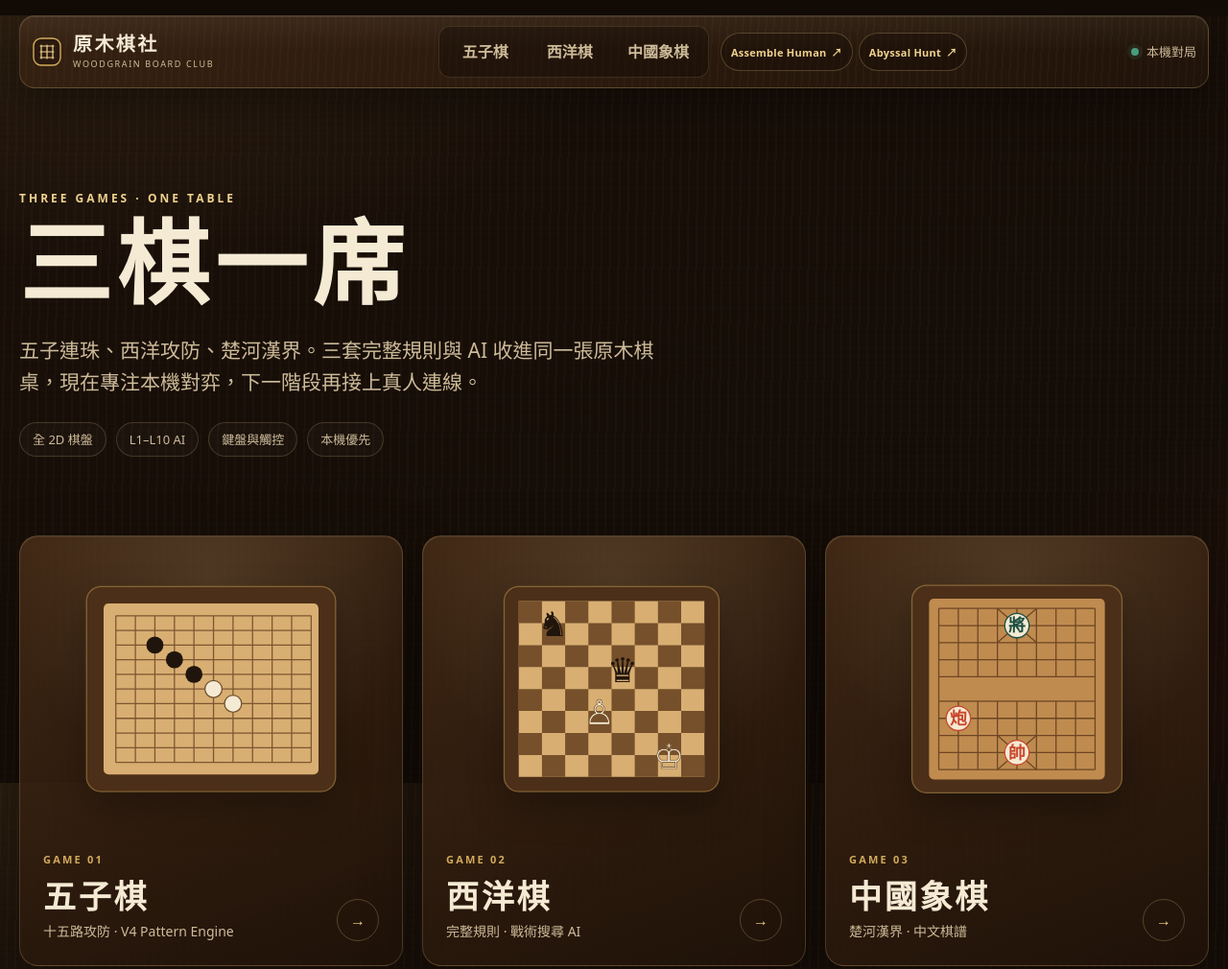
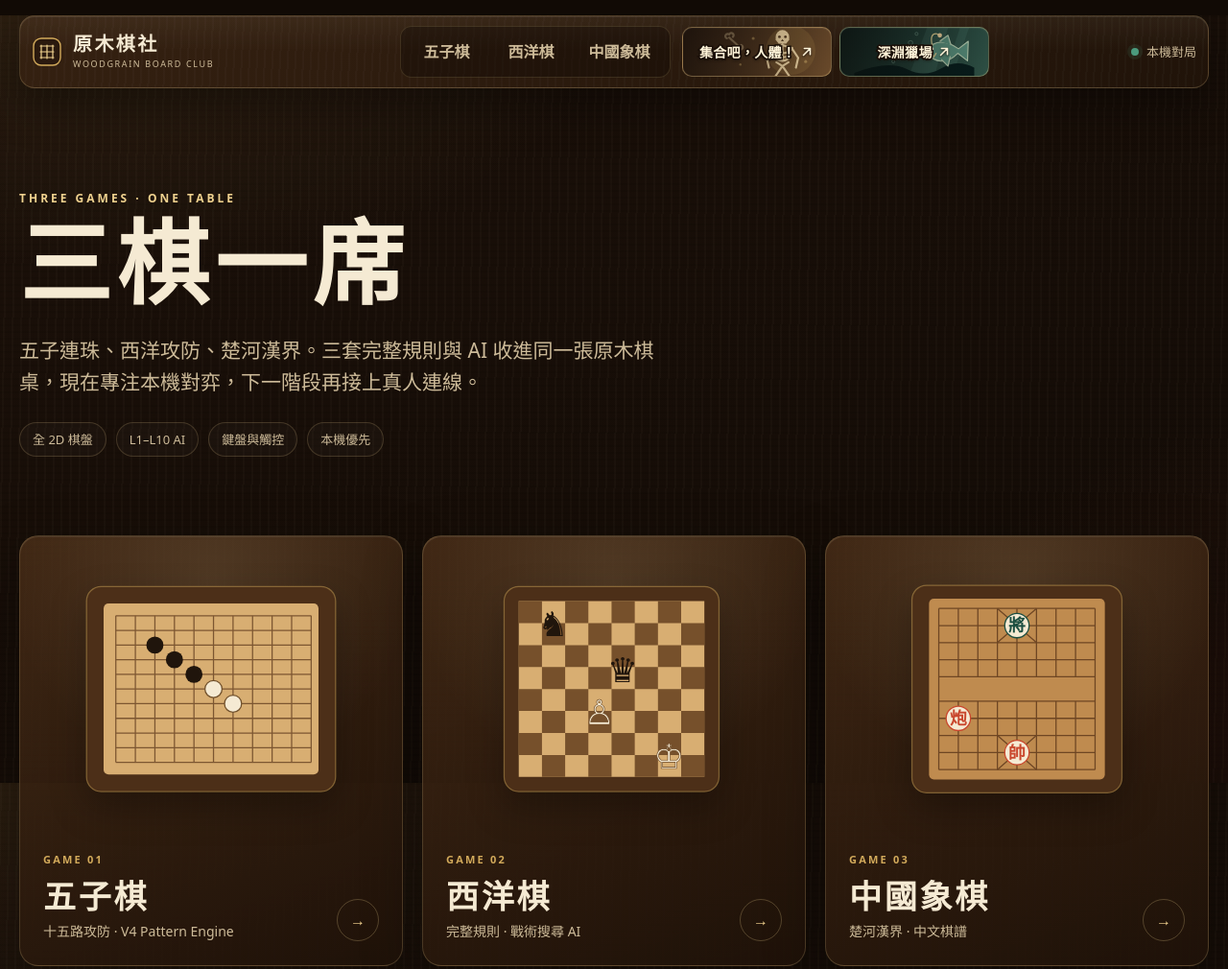
Before and after one commit to joeIvan2/wooden-board-game-club, a website with bundled scripts: page index.html in a window 1280 px wide. Shown: the top 1010 px of the page at 96% size. Built offline with nearby package versions, Linux system fonts and the light colour scheme.

Commit message:
feat: add Chinese illustrated companion game buttons

```diff
--- a/shared/platform-nav.mjs
+++ b/shared/platform-nav.mjs
@@ -2,8 +2,35 @@ import { GAME_REGISTRY } from "./game-registry.mjs";
 
 const baseUrl = new URL("../", import.meta.url);
 const COMPANION_GAMES = Object.freeze([
-  { name: "Assemble Human", href: "https://assemble-human.pages.dev/" },
-  { name: "Abyssal Hunt", href: "https://abyssal-hunt.pages.dev/" },
+  {
+    id: "anatomy",
+    name: "集合吧，人體！",
+    href: "https://assemble-human.pages.dev/",
+    artwork: `<svg class="platform-link-art" viewBox="0 0 160 64" aria-hidden="true" focusable="false">
+      <circle cx="125" cy="30" r="33" fill="#c09955" opacity=".18"/>
+      <g fill="none" stroke="#f2d8a7" stroke-width="2.8" stroke-linecap="round" stroke-linejoin="round">
+        <path d="M114 22v22m-13-17 13-4 13 4m-24 3q11 8 22 0m-21 6q10 7 20 0m-18 5q8 6 16 0m-16 5 8 5 8-5m-8 5-9 13m9-13 9 13m-22-36-8 12 3 13m31-25 8 12-3 13"/>
+        <path d="m43 13 11 10m-14-9a3 3 0 1 1 3-5 3 3 0 1 1 5 3m3 13a3 3 0 1 0 5 3 3 3 0 1 0 3-5" opacity=".45"/>
+      </g>
+      <path d="M105 12a9 9 0 0 1 18 0v4l-4 5h-10l-4-5z" fill="#f2d8a7"/>
+      <g fill="#5b4228"><circle cx="110" cy="12" r="1.8"/><circle cx="118" cy="12" r="1.8"/><path d="m114 15-2 3h4z"/></g>
+      <g fill="#e0bb74" opacity=".5"><circle cx="75" cy="14" r="2"/><circle cx="145" cy="45" r="2"/><circle cx="58" cy="49" r="1.5"/></g>
+    </svg>`,
+  },
+  {
+    id: "abyss",
+    name: "深淵獵場",
+    href: "https://abyssal-hunt.pages.dev/",
+    artwork: `<svg class="platform-link-art" viewBox="0 0 160 64" aria-hidden="true" focusable="false">
+      <path d="m97 0-24 64h34l18-64zm44 0-21 64h11l22-64z" fill="#70b5a0" opacity=".12"/>
+      <path d="M160 53q-22-12-44 1T70 55T0 60v4h160z" fill="#071d1d"/>
+      <path d="M94 32q18-24 45-4l13-10-1 26-13-10q-22 22-44-2z" fill="#568d7b" stroke="#b5cdb0" stroke-width="1.5" stroke-linejoin="round"/>
+      <path d="m114 18 11-8 4 13m-13 19 9 9 3-13" fill="#568d7b" stroke="#b5cdb0" stroke-width="1.5" stroke-linejoin="round"/>
+      <path d="M104 24q-4-17 6-16l4 2m-15 28 4-6 3 7 3-5" fill="none" stroke="#d8ca8f" stroke-width="1.6" stroke-linecap="round"/>
+      <circle cx="114" cy="10" r="3" fill="#ecd09c"/><circle cx="104" cy="28" r="2" fill="#f5ead3"/>
+      <g fill="none" stroke="#91bca8" opacity=".55"><circle cx="75" cy="20" r="3"/><circle cx="83" cy="8" r="2"/><circle cx="52" cy="45" r="2"/></g>
+    </svg>`,
+  },
 ]);
 
 class PlatformNav extends HTMLElement {
@@ -14,7 +41,11 @@ class PlatformNav extends HTMLElement {
       return `<a class="platform-game-link${active ? " is-active" : ""}" href="${new URL(game.route, baseUrl).href}"${active ? ' aria-current="page"' : ""}>${game.name}</a>`;
     }).join("");
     const companionLinks = COMPANION_GAMES.map(
-      (game) => `<a class="platform-external-link" href="${game.href}" target="_blank" rel="noopener noreferrer" aria-label="前往 ${game.name}（另開新分頁）"><span>${game.name}</span><span aria-hidden="true">↗</span></a>`,
+      (game) => `<a class="platform-external-link platform-external-link--${game.id}" href="${game.href}" target="_blank" rel="noopener noreferrer" aria-label="前往 ${game.name}（另開新分頁）">
+        ${game.artwork}
+        <span class="platform-link-label">${game.name}</span>
+        <svg class="platform-link-arrow" viewBox="0 0 16 16" aria-hidden="true" focusable="false"><path d="M4 12 12 4M5 4h7v7"/></svg>
+      </a>`,
     ).join("");
     const homeActive = current === "home";
     this.innerHTML = `
--- a/styles/platform.css
+++ b/styles/platform.css
@@ -116,39 +116,83 @@ game-platform-nav { display: block; position: relative; z-index: 40; }
 .platform-game-link.is-active { color: #2a170a; background: linear-gradient(180deg, var(--brass-200), var(--brass-400)); box-shadow: inset 0 1px rgba(255,255,255,.55); }
 
 .platform-external-links {
-  display: flex;
+  width: 320px;
+  min-width: 0;
+  display: grid;
+  grid-template-columns: repeat(2, minmax(0, 1fr));
   align-items: center;
-  gap: 6px;
+  gap: 8px;
 }
 
 .platform-external-link {
-  min-height: 40px;
+  position: relative;
+  isolation: isolate;
+  min-width: 0;
+  min-height: 52px;
   padding: 0 10px;
   display: inline-flex;
   align-items: center;
   justify-content: center;
   gap: 5px;
-  border: 1px solid rgba(240,210,143,.24);
-  border-radius: 999px;
-  color: var(--brass-200);
-  background: rgba(12,7,3,.26);
-  font-size: 11px;
+  border: 1px solid rgba(240,210,143,.32);
+  border-radius: 10px;
+  color: #fff4d9;
+  background: linear-gradient(125deg, #302015, #72502e);
+  box-shadow: inset 0 1px rgba(255,255,255,.08);
+  font-size: 14px;
   font-weight: 800;
   letter-spacing: .025em;
-  line-height: 1;
+  line-height: 1.5;
   text-decoration: none;
   white-space: nowrap;
-  transition: border-color .18s ease, background-color .18s ease, color .18s ease, transform .18s ease;
+  cursor: pointer;
+  transition: border-color .18s ease, box-shadow .18s ease;
+}
+
+.platform-external-link--abyss { background: linear-gradient(125deg, #102624, #31564a); }
+
+.platform-link-art {
+  position: absolute;
+  inset: 0;
+  z-index: -2;
+  width: 100%;
+  height: 100%;
+  border-radius: inherit;
+  pointer-events: none;
+}
+
+.platform-external-link::before {
+  content: "";
+  position: absolute;
+  inset: 0;
+  z-index: -1;
+  border-radius: inherit;
+  background: linear-gradient(90deg, rgba(12,7,3,.5), rgba(12,7,3,.08));
+  pointer-events: none;
+}
+
+.platform-link-label {
+  -webkit-text-stroke: 3px #1b1009;
+  paint-order: stroke fill;
+  text-shadow: -1px -1px 0 #1b1009, 1px -1px 0 #1b1009, -1px 1px 0 #1b1009, 1px 1px 0 #1b1009, 0 2px 3px #120b06;
+}
+
+.platform-link-arrow {
+  width: 14px;
+  height: 14px;
+  flex: none;
+  fill: none;
+  stroke: currentColor;
+  stroke-width: 1.8;
+  stroke-linecap: round;
+  stroke-linejoin: round;
+  filter: drop-shadow(0 1px 1px #120b06);
 }
 
 .platform-external-link:hover {
   border-color: rgba(240,210,143,.68);
-  color: var(--paper-100);
-  background: rgba(240,210,143,.1);
-  transform: translateY(-1px);
+  box-shadow: inset 0 0 0 1px rgba(240,210,143,.2), 0 3px 10px rgba(0,0,0,.24);
 }
-
-.platform-external-link:focus-visible { outline: 3px solid rgba(240,210,143,.62); outline-offset: 2px; }
 
 .platform-mode {
   justify-self: end;
@@ -400,12 +444,15 @@ body.game-page .site-footer { color: rgba(245,234,211,.52); }
 .leaderboard-table tbody tr:last-child td { border-bottom: 0; }
 .leaderboard-table tbody tr:first-child td:first-child { color: var(--brass-200); font-weight: 900; }
 
-@media (max-width: 900px) {
+@media (max-width: 1100px) {
   .platform-nav { grid-template-columns: 1fr auto; gap: 8px 14px; }
   .platform-game-links { grid-column: 1 / -1; grid-row: 2; justify-content: stretch; }
   .platform-game-link { flex: 1; min-width: 0; padding-inline: 10px; }
-  .platform-external-links { grid-column: 1 / -1; grid-row: 3; justify-content: center; }
+  .platform-external-links { grid-column: 1 / -1; grid-row: 3; width: 100%; max-width: 420px; justify-self: center; }
   .platform-mode { grid-column: 2; grid-row: 1; }
+}
+
+@media (max-width: 900px) {
   .game-gallery { grid-template-columns: 1fr; }
   .game-card { grid-template-columns: minmax(210px, .8fr) 1fr; grid-template-rows: 1fr; }
   .game-preview { aspect-ratio: 1; }
@@ -418,8 +465,6 @@ body.game-page .site-footer { color: rgba(245,234,211,.52); }
   .platform-brand small, .platform-mode { display: none; }
   .platform-game-links { overflow-x: auto; }
   .platform-game-link { min-width: 92px; }
-  .platform-external-links { justify-content: flex-start; overflow-x: auto; scrollbar-width: none; }
-  .platform-external-links::-webkit-scrollbar { display: none; }
   .hub-main { width: calc(100% - 28px); padding-top: 42px; }
   .hub-title { font-size: clamp(46px, 17vw, 68px); }
   .game-card { grid-template-columns: 1fr; grid-template-rows: auto 1fr; }
```
